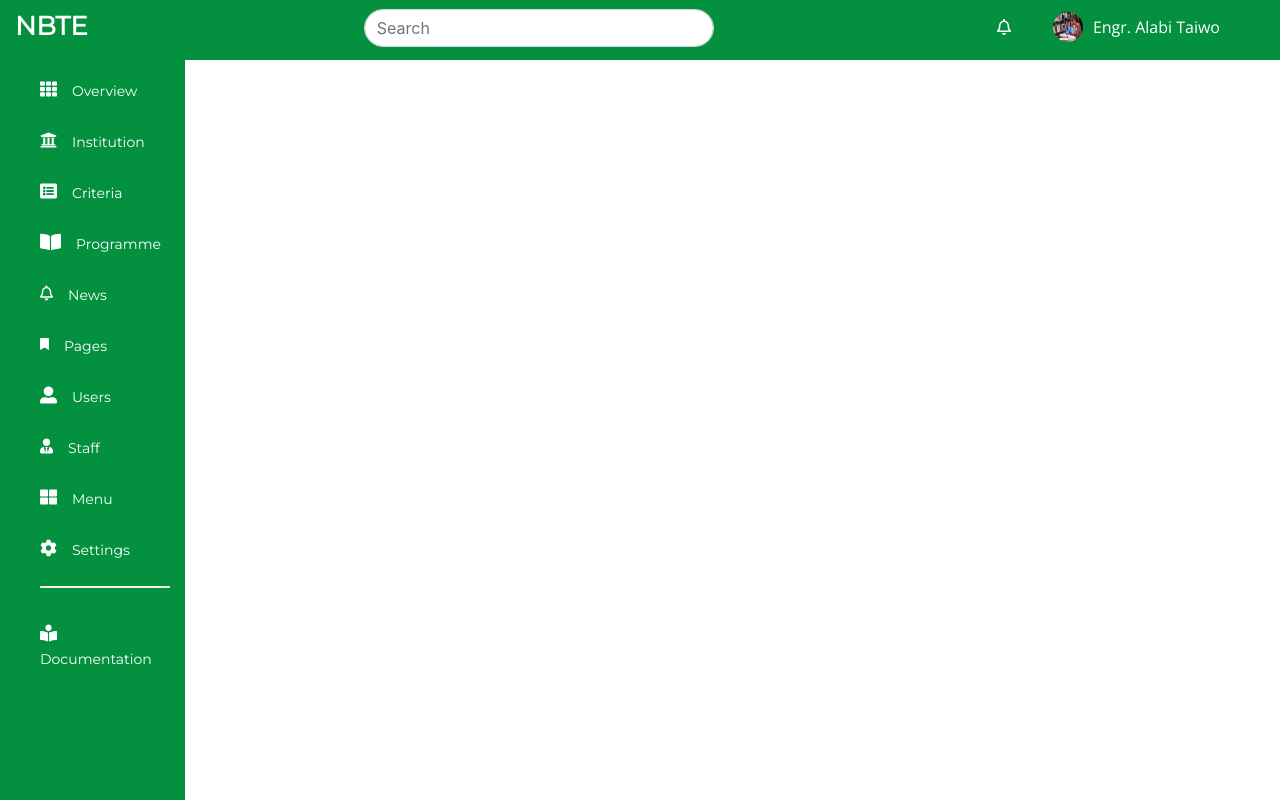
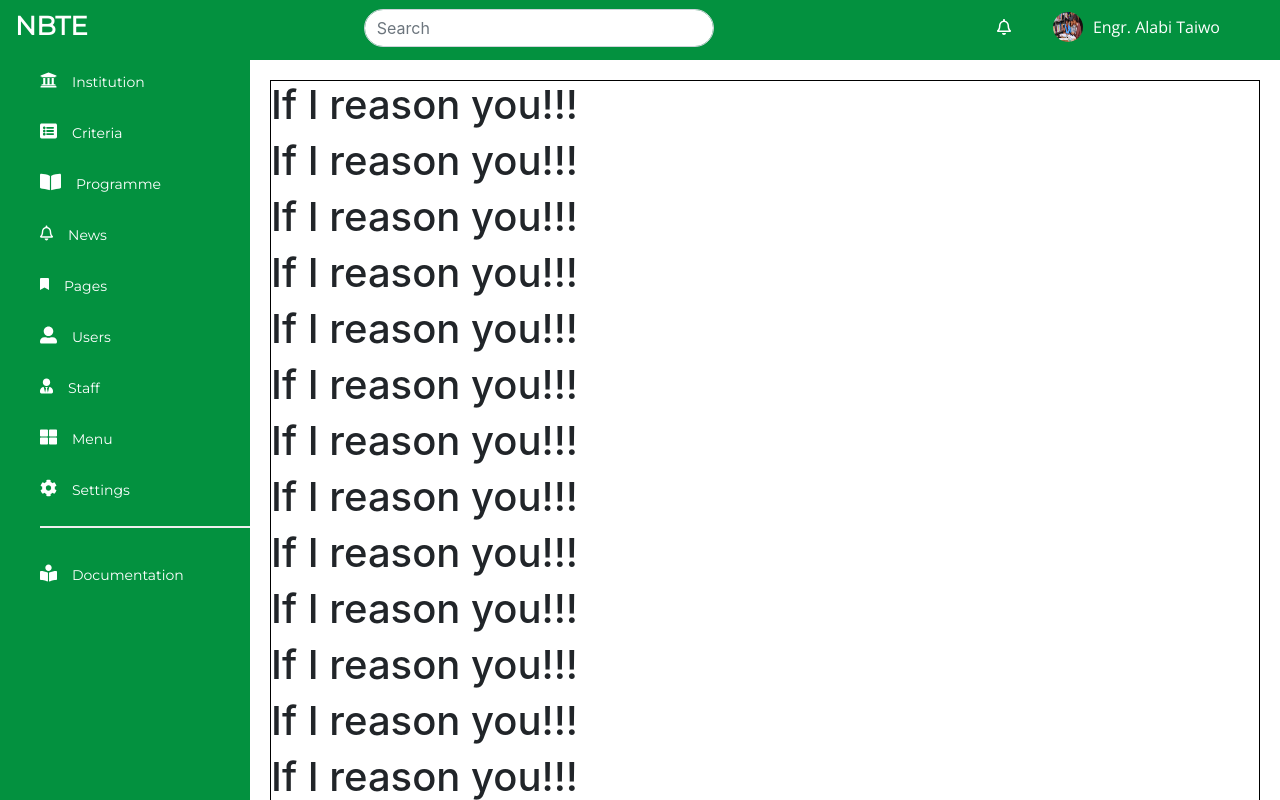
Before and after one commit to joshuajosh59/projectnbte, a Vue app: page /news in a window 1280 px wide. Shown: the top 800 px of the page. Built offline with nearby package versions, Linux system fonts and the light colour scheme.

Commit message:
changes to the navs and testing

```diff
--- a/public/index.html
+++ b/public/index.html
@@ -7,6 +7,11 @@
     <link rel="icon" href="<%= BASE_URL %>favicon.ico">
     <link href="https://fonts.googleapis.com/css?family=Montserrat|Open+Sans" rel="stylesheet">
     <title>nbte</title>
+    <style>
+      *{
+        box-sizing: border-box;
+      }
+    </style>
   </head>
   <body style="overflow-x: hidden">
     <noscript>
--- a/src/router.js
+++ b/src/router.js
@@ -2,7 +2,8 @@ import Vue from 'vue'
 import Router from 'vue-router'
 import authenticationComponent from './views/auth/authContainer.vue'
 import loginComponent from './views/auth/login.vue'
-import dashboardComponent from "./views/dashboard/dashContainer.vue";
+import dashboardComponent from "./views/dashboard/dashContainer.vue"
+import newsComponent from "./views/dashboard/news.vue"
 
 Vue.use(Router)
 
@@ -27,7 +28,7 @@ export default new Router({
       children: [
         {
           path: "/news",
-          component: loginComponent
+          component: newsComponent
         }
       ]
     }
--- a/src/views/dashboard/dashContainer.vue
+++ b/src/views/dashboard/dashContainer.vue
@@ -1,5 +1,5 @@
 <template>
-    <div>
+    <div id="all">
         <div class="top-nav">
             <div class="inner-brand">
                 <div>
@@ -22,8 +22,8 @@
                 </div>
             </div>
         </div>
-        <b-row>
-            <b-col sm="2" class="side-nav" v-show="display">
+        <div style="display: flex; flex-direction: row">
+            <div class="side-nav" v-show="display">
                 <ul class="side-links montserrat">
                     <li class="list-link"><font-awesome-icon style="color: white; padding-top: 10px; padding-right: 15px;" :icon="['fas', 'th']" size="2x"/><span class="span">Overview</span></li>
                     <li class="list-link"><font-awesome-icon style="color: white; padding-top: 10px; padding-right: 15px;" :icon="['fas', 'university']" size="2x"/><span class="span">Institution</span></li>
@@ -37,14 +37,21 @@
                     <li class="list-link"><font-awesome-icon style="color: white; padding-top: 10px; padding-right: 15px;" :icon="['fas', 'cog']" size="2x"/><span class="span">Settings</span></li><hr style="border: 0.4px solid #EFEFEF">
                     <li class="list-link"><font-awesome-icon style="color: white; padding-top: 10px; padding-right: 15px;" :icon="['fas', 'book-reader']" size="2x"/><span class="span">Documentation</span></li>
                 </ul>
-            </b-col>
-            <b-col md="10"></b-col>
-        </b-row>
+            </div>
+            <div class="main">
+                <news/>
+            </div>
+        </div>
     </div>
 </template>
 
 <script>
+import news from './news'
+
 export default {
+    components: {
+        'news': news
+    },
     data () {
         return {
             display: true
@@ -59,10 +66,16 @@ export default {
 </script>
 
 <style scoped>
+    #all{
+        overflow-y:hidden;
+        height: 100%;
+    }
     .top-nav {
         background: #03913F;
         height: 60px;
         width: 100%;
+        z-index: 4;
+        position: fixed;
     }
     .open-sans{
         font-family: 'Open Sans', sans-serif;
@@ -84,12 +97,12 @@ export default {
         margin-top: 2px !important;
     }
     .side-nav{
-        height: 100%;
+        height: 100vh;
         background: #03913F;
+        min-width: 250px;
+        max-width: 250px;
+        display: block;
         position: fixed;
-        min-width: 200px;
-        max-width: 200px;
-        display: block;
     }
     .side-links{
         list-style: none;
@@ -107,10 +120,20 @@ export default {
         margin: 5px 0;
         cursor: pointer;
     }
+    .main{
+        margin: 60px 0 0 250px ;
+        padding: 20px;
+        width: 100%
+    }
 
     @media (max-width: 920px) {
         .name{
             display: none;
+        }
+        .main{
+            margin: 60px 0 0 0;
+            padding: 20px;
+            width: 100%
         }
     }
 
--- a/src/views/dashboard/news.vue
+++ b/src/views/dashboard/news.vue
@@ -0,0 +1,38 @@
+<template>
+    <div id="news">
+        <h1>If I reason you!!!</h1>
+        <h1>If I reason you!!!</h1>
+        <h1>If I reason you!!!</h1>
+        <h1>If I reason you!!!</h1>
+        <h1>If I reason you!!!</h1>
+        <h1>If I reason you!!!</h1>
+        <h1>If I reason you!!!</h1>
+        <h1>If I reason you!!!</h1>
+        <h1>If I reason you!!!</h1>
+        <h1>If I reason you!!!</h1>
+        <h1>If I reason you!!!</h1>
+        <h1>If I reason you!!!</h1>
+        <h1>If I reason you!!!</h1>
+        <h1>If I reason you!!!</h1>
+        <h1>If I reason you!!!</h1>
+        <h1>If I reason you!!!</h1>
+        <h1>If I reason you!!!</h1>
+    </div>
+</template>
+
+<script>
+export default {
+    data () {
+        return {
+
+        }
+    }
+}
+</script>
+
+<style scoped>
+    #news {
+        border: 1px solid #000;
+        width: 100%;
+    }
+</style>
```
